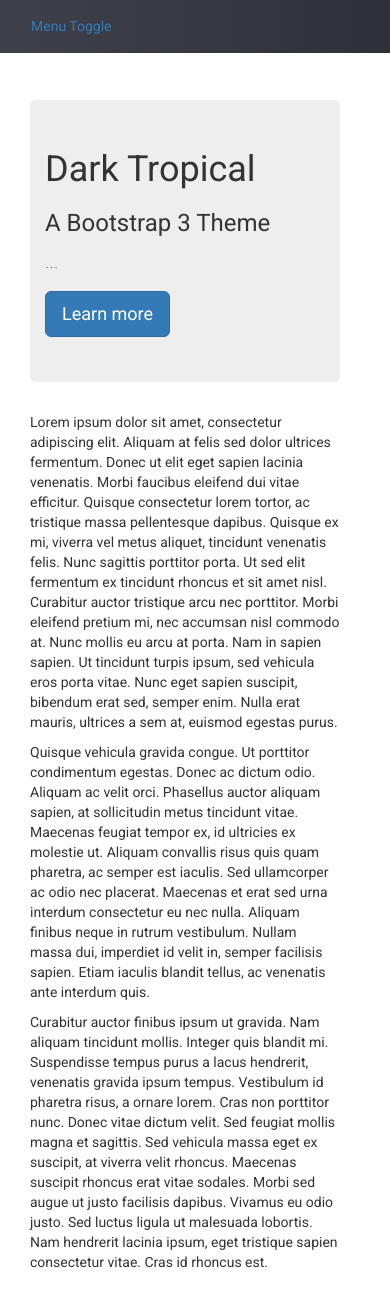
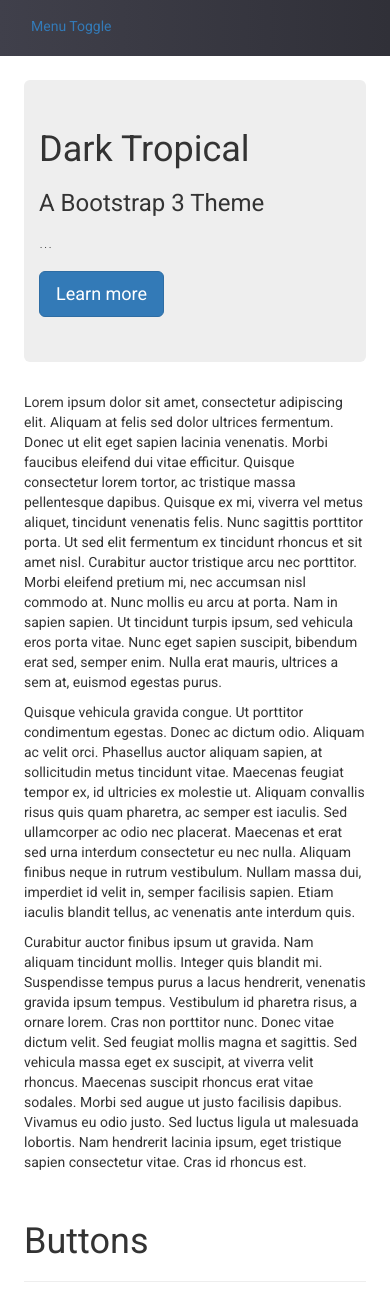
Before and after one commit to joserogeriofilho/sunset, a PHP site: page / in a window 390 px wide. Shown: the top 1300 px of the page. Run offline with PHP 8.4, Linux system fonts and the light colour scheme.

Commit message:
Ajustes finos nas margens

```diff
--- a/dist/darktropical/css/darktropical.css
+++ b/dist/darktropical/css/darktropical.css
@@ -24,7 +24,8 @@
   position: relative; }
   @media screen and (max-width: 991px) {
     #content {
-      margin-top: 50px; } }
+      margin-top: 56px;
+      padding: 24px; } }
 
 .sidebar {
   background: linear-gradient(to right, #40404B, #303038);
@@ -98,6 +99,7 @@
 
 .app-bar {
   background: linear-gradient(to right, #40404B, #303038);
+  min-height: 56px;
   padding: 16px;
   z-index: 90; }
 
--- a/src/darktropical/sass/components/app-bar.scss
+++ b/src/darktropical/sass/components/app-bar.scss
@@ -1,5 +1,6 @@
 .app-bar{
     background: linear-gradient(to right, $gray500 , $gray600);
+    min-height: 56px;
     padding: 16px;
     z-index: 90;
 }
--- a/src/darktropical/sass/components/layout.scss
+++ b/src/darktropical/sass/components/layout.scss
@@ -31,6 +31,7 @@
     position: relative;
 
     @media screen and (max-width: $break-sm) {
-        margin-top: 50px;
+        margin-top: 56px;
+        padding: 24px;
     }
 }
```
